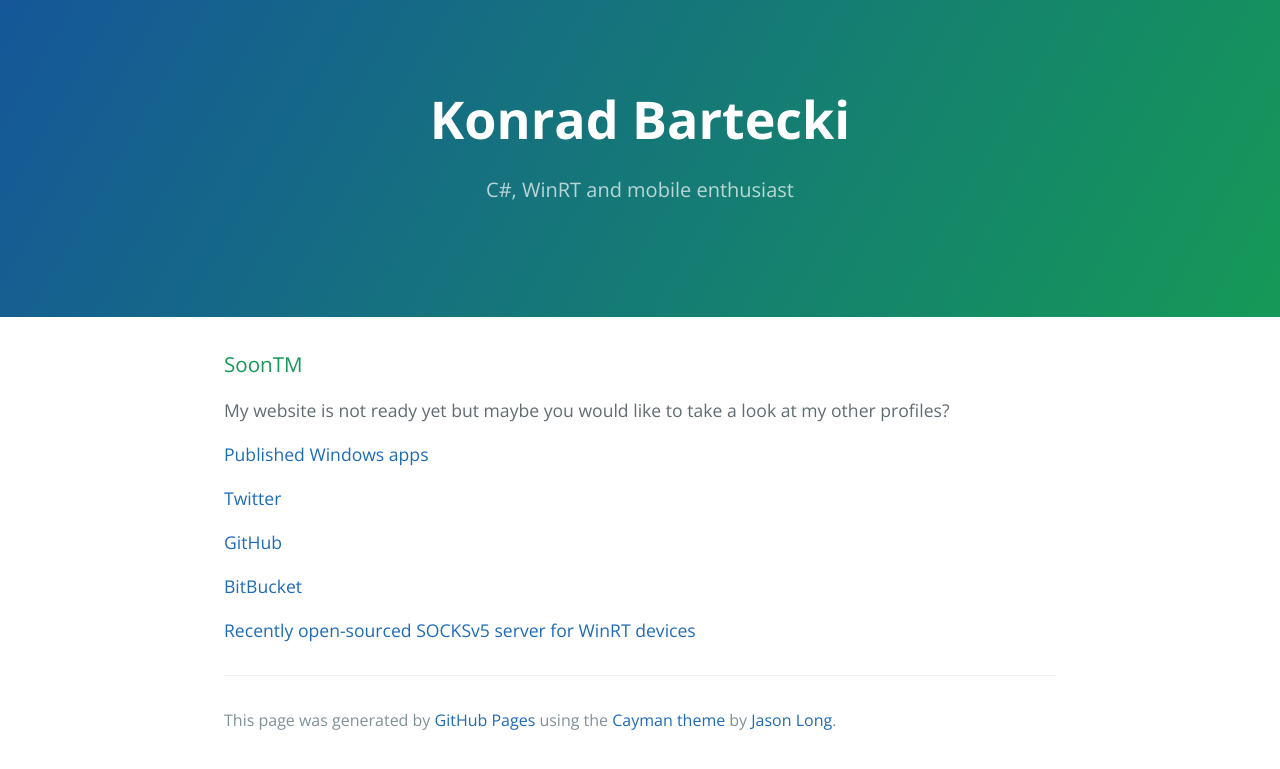
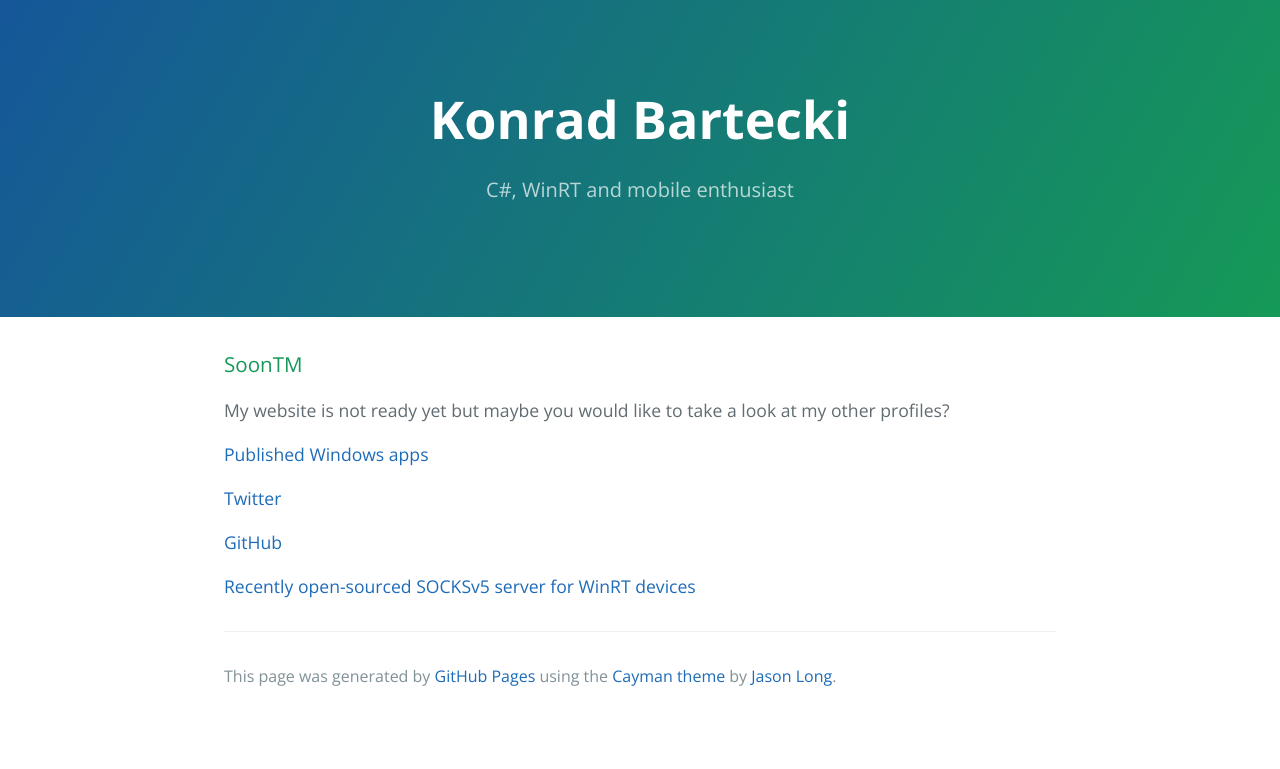
Before and after one commit to konradbartecki/konradbartecki.github.io, a Jekyll site: the page index.html, which Jekyll copies as it is, in a window 1280 px wide. Shown: the top 769 px of the page. Built offline with Jekyll 4.4.1, drawn with Linux system fonts in a browser that asks for light colours.

Commit message:
Update index.html
Removed BitBucket link

```diff
--- a/index.html
+++ b/index.html
@@ -27,8 +27,6 @@
 
 <p><a href="https://github.com/konradbartecki/">GitHub</a></p>
 
-<p><a href="https://bitbucket.org/kbartecki">BitBucket</a></p>
-
 <p><a href="https://github.com/konradbartecki/Proxerino">Recently open-sourced SOCKSv5 server for WinRT devices</a></p>
 
       <footer class="site-footer">
```
